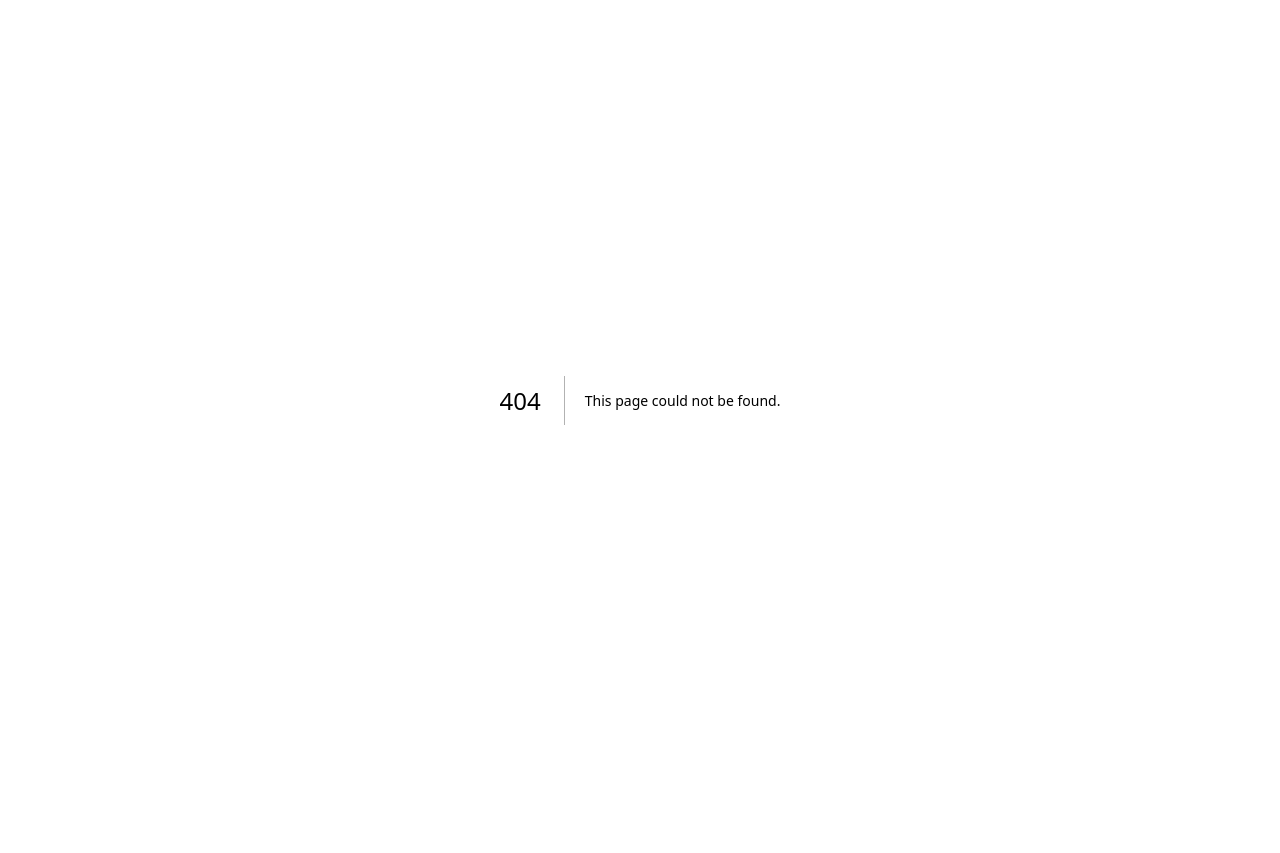
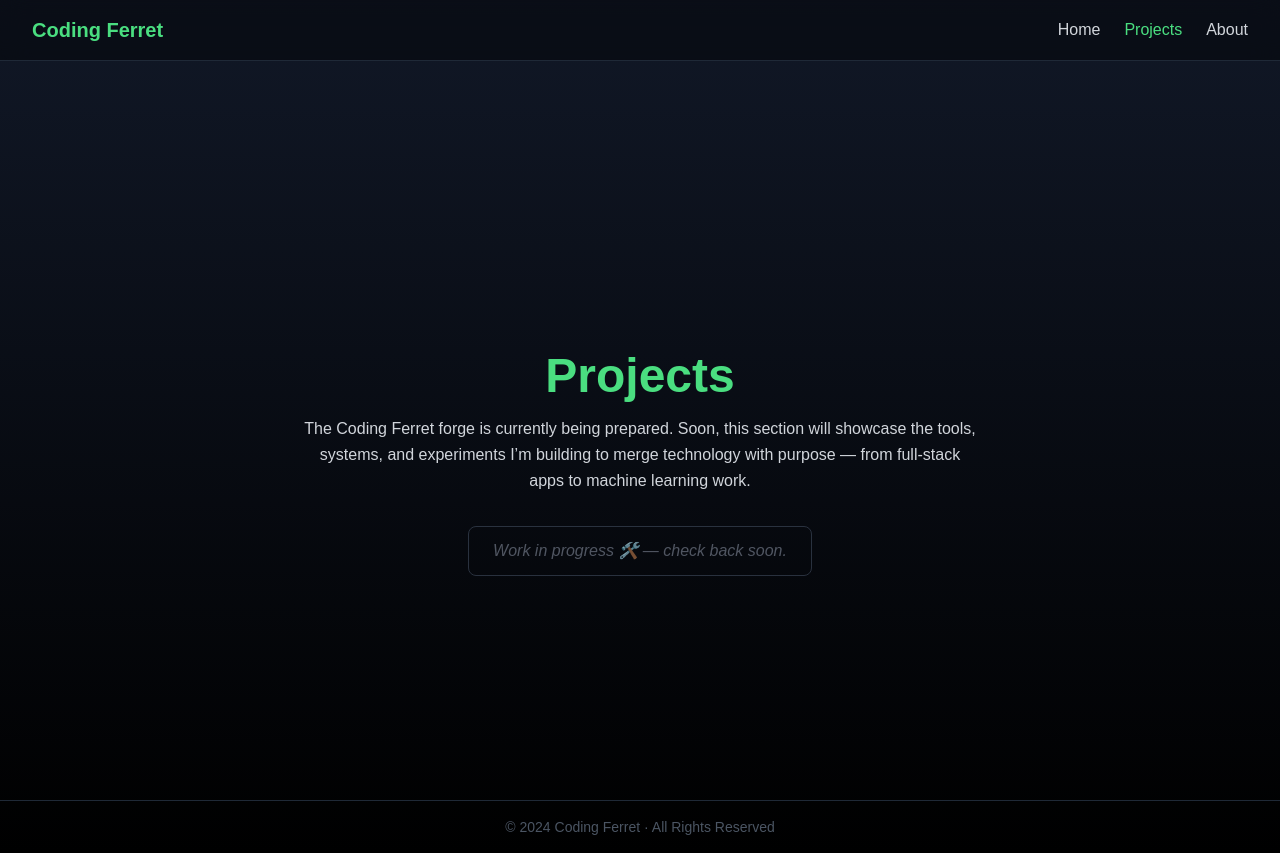
Before and after one commit to Delizald/coding-ferret, a Next.js app: page /projects in a window 1280 px wide. Before the commit this address had no page. Before the commit the page ends 800 px from the top, so only its background shows below. Built offline with nearby package versions, Linux system fonts and the light colour scheme.

Commit message:
Add placeholder pages

```diff
--- /dev/null
+++ b/src/app/about/page.tsx
@@ -0,0 +1,26 @@
+export default function AboutPage() {
+  return (
+    <main className="flex flex-col items-center justify-center min-h-screen px-6 py-12 bg-gray-50 dark:bg-gray-900">
+      <div className="max-w-3xl text-center">
+        <h1 className="text-4xl font-bold mb-6 text-gray-800 dark:text-white">
+          About Coding Ferret 🦦
+        </h1>
+
+        <p className="text-lg text-gray-700 dark:text-gray-300 mb-8 leading-relaxed">
+          Welcome to <span className="font-semibold">Coding Ferret</span> — a space where I share my
+          journey as a software engineer, blending code, creativity, and curiosity.
+        </p>
+
+        <p className="text-gray-600 dark:text-gray-400 mb-4">
+          This site is built with <span className="font-medium text-indigo-500">Next.js</span> and{" "}
+          <span className="font-medium text-teal-500">Tailwind CSS</span> to showcase my projects,
+          thoughts, and experiences in software development and beyond.
+        </p>
+
+        <p className="text-gray-600 dark:text-gray-400">
+          Stay tuned — more updates, portfolio pieces, and articles are coming soon!
+        </p>
+      </div>
+    </main>
+  );
+}
--- /dev/null
+++ b/src/app/components/Projects.tsx
@@ -0,0 +1,30 @@
+import Navbar from "../components/Navbar";
+
+export default function ProjectsPage() {
+  return (
+    <main className="relative min-h-screen bg-gradient-to-b from-gray-900 to-black text-gray-100">
+      <Navbar />
+
+      <div className="flex flex-col items-center justify-center min-h-screen text-center px-6 pt-32">
+        <h1 className="text-4xl sm:text-5xl font-bold mb-4 text-green-400">
+          Projects
+        </h1>
+
+        <p className="max-w-2xl text-gray-300 mb-8 leading-relaxed">
+          The Coding Ferret forge is currently being prepared. Soon, this
+          section will showcase the tools, systems, and experiments I’m building
+          to merge technology with purpose — from full-stack apps to machine
+          learning work.
+        </p>
+
+        <div className="border border-gray-700 rounded-lg px-6 py-3 text-gray-500 italic animate-pulse">
+          Work in progress 🛠️ — check back soon.
+        </div>
+      </div>
+
+      <footer className="text-center py-4 text-sm text-gray-600 border-t border-gray-800">
+        © {new Date().getFullYear()} Coding Ferret · All Rights Reserved
+      </footer>
+    </main>
+  );
+}
--- /dev/null
+++ b/src/app/projects/page.tsx
@@ -0,0 +1,30 @@
+import Navbar from "../components/Navbar";
+
+export default function ProjectsPage() {
+  return (
+    <main className="relative min-h-screen bg-gradient-to-b from-gray-900 to-black text-gray-100">
+      <Navbar />
+
+      <div className="flex flex-col items-center justify-center min-h-screen text-center px-6 pt-32">
+        <h1 className="text-4xl sm:text-5xl font-bold mb-4 text-green-400">
+          Projects
+        </h1>
+
+        <p className="max-w-2xl text-gray-300 mb-8 leading-relaxed">
+          The Coding Ferret forge is currently being prepared. Soon, this
+          section will showcase the tools, systems, and experiments I’m building
+          to merge technology with purpose — from full-stack apps to machine
+          learning work.
+        </p>
+
+        <div className="border border-gray-700 rounded-lg px-6 py-3 text-gray-500 italic animate-pulse">
+          Work in progress 🛠️ — check back soon.
+        </div>
+      </div>
+
+      <footer className="text-center py-4 text-sm text-gray-600 border-t border-gray-800">
+        © {new Date().getFullYear()} Coding Ferret · All Rights Reserved
+      </footer>
+    </main>
+  );
+}
```
